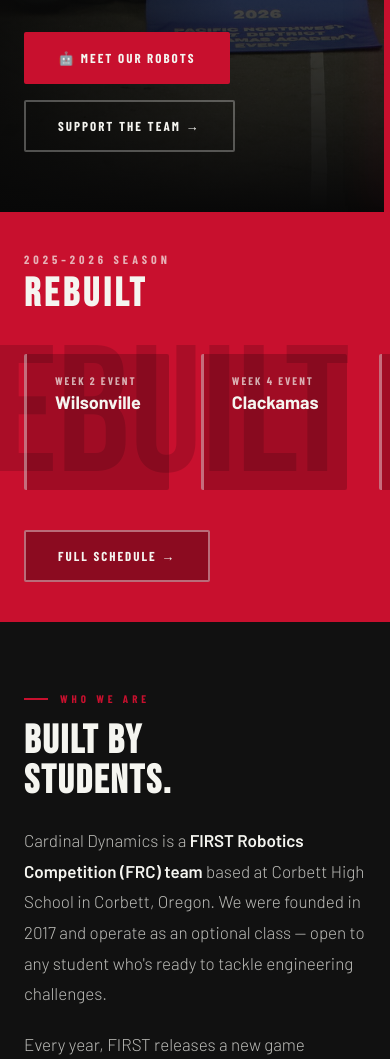
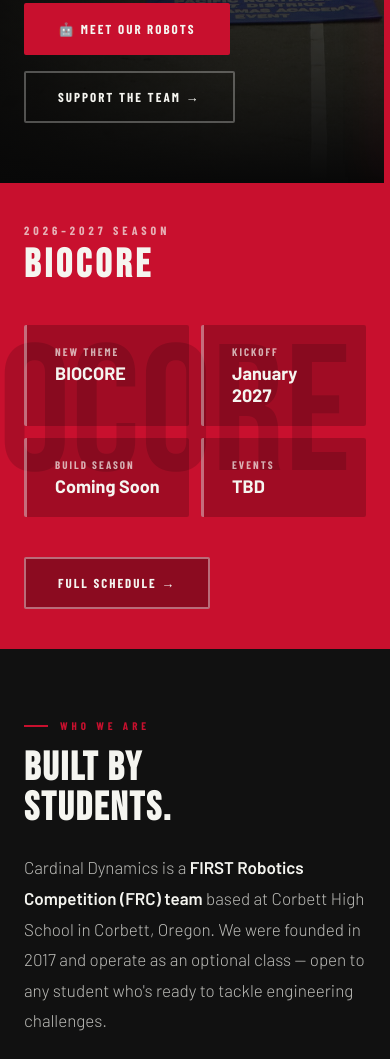
Before and after one commit to CardinalDynamics/team-6696, a plain HTML site: page index.html in a window 390 px wide. Shown: the part 941-2000 px from the top of the page. Drawn offline with nearby package versions, Linux system fonts and the light colour scheme.

Commit message:
Update site for BIOCORE season

```diff
--- a/index.html
+++ b/index.html
@@ -366,6 +366,10 @@
   /* ── SECTION BASE ── */
   section { padding: 100px 80px; }
 
+  section[id], #current-season {
+    scroll-margin-top: 70px;
+  }
+
   .section-tag {
     font-family: var(--font-cond);
     font-size: 11px;
@@ -520,7 +524,7 @@
   }
 
   #current-season::before {
-    content: 'REBUILT';
+    content: 'BIOCORE';
     position: absolute;
     right: 40px;
     top: 50%;
@@ -1236,6 +1240,8 @@
     .history-row td:last-child, .history-header-row span:last-child { display: none; }
     #current-season { padding: 40px 24px; }
     .season-inner { flex-direction: column; align-items: flex-start; }
+    .season-events { width: 100%; flex-wrap: wrap; gap: 12px; }
+    .season-event { flex: 1 1 calc(50% - 12px); min-width: 140px; }
     footer { padding: 60px 24px 32px; }
   }
 
@@ -1270,8 +1276,8 @@
 </nav>
 
 <div class="worlds-banner">
-  <span>🚀 We had and incredible experience at FRC World Championships! <br> Help us rise to the next level!</span>
-  <a href="#support" class="btn-mini">Support our success today!  →</a>
+  <span>2026–2027 SEASON REVEALED: BIOCORE <br> Help us build what comes next!</span>
+  <a href="#support" class="btn-mini">Support the new season →</a>
 </div>
 
 <!-- ── HERO ── -->
@@ -1315,25 +1321,25 @@
 <div id="current-season">
   <div class="season-inner">
     <div class="season-left">
-      <div class="season-eyebrow">2025–2026 Season</div>
-      <h2>REBUILT</h2>
+      <div class="season-eyebrow">2026–2027 Season</div>
+      <h2>BIOCORE</h2>
     </div>
     <div class="season-events">
       <div class="season-event">
-        <div class="ev-week">Week 2 Event</div>
-        <div class="ev-name">Wilsonville</div>
+        <div class="ev-week">New Theme</div>
+        <div class="ev-name">BIOCORE</div>
       </div>
       <div class="season-event">
-        <div class="ev-week">Week 4 Event</div>
-        <div class="ev-name">Clackamas</div>
+        <div class="ev-week">Kickoff</div>
+        <div class="ev-name">January 2027</div>
       </div>
       <div class="season-event">
-        <div class="ev-week">Week 6 Event</div>
-        <div class="ev-name">PNW District Champs</div>
+        <div class="ev-week">Build Season</div>
+        <div class="ev-name">Coming Soon</div>
       </div>
       <div class="season-event">
-        <div class="ev-week">FRC</div>
-        <div class="ev-name">World Championships</div>
+        <div class="ev-week">Events</div>
+        <div class="ev-name">TBD</div>
       </div>
     </div>
     <a href="#history" class="btn-primary" style="background:rgba(0,0,0,0.3);border-color:rgba(255,255,255,0.4);">Full Schedule →</a>
@@ -1477,10 +1483,16 @@
       <span>Status</span>
     </div>
     <div class="history-row">
+      <div class="season-yr">2027</div>
+      <div class="season-game">BIOCORE</div>
+      <div class="season-events-list">Kickoff and events TBD</div>
+      <div><span class="season-badge current">Upcoming</span></div>
+    </div>
+    <div class="history-row">
       <div class="season-yr">2026</div>
-      <div class="season-game"><a href="https://www.thebluealliance.com/team/6696">Rebuilt</a></div>
+      <div class="season-game"><a href="https://www.thebluealliance.com/team/6696/2026">Rebuilt</a></div>
       <div class="season-events-list">Wilsonville · Clackamas· PNW Dcmp · Worlds Cmp</div>
-      <div><span class="season-badge current">In Progress</span></div>
+      <div><span class="season-badge">Completed</span></div>
     </div>
     <div class="history-row">
       <div class="season-yr">2025</div>
@@ -1673,7 +1685,7 @@
     <div class="support-right">
       <div class="donate-card reveal">
         <h3>Donate Now</h3>
-        <p>Scan the QR code to donate via MySchoolBucks, or use the link below to support our road to Worlds.</p>
+        <p>Scan the QR code to donate via MySchoolBucks, or use the link below to support the new BIOCORE season.</p>
         <div class="qr-placeholder" style="padding: 10px; background: white;">
           <img src="images/support/qr-code.png" alt="Donate QR Code" style="width: 100%; height: auto; display: block;" loading="lazy">
         </div>
```
